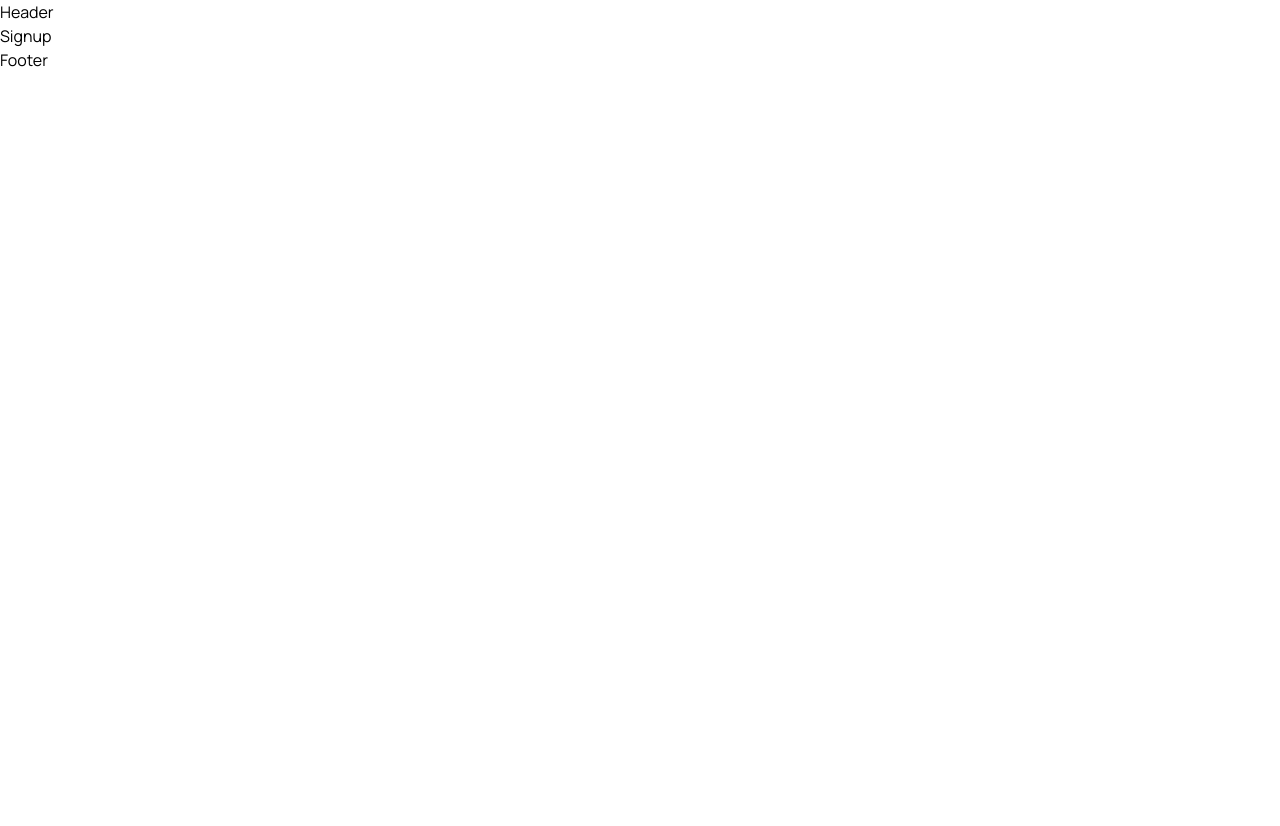
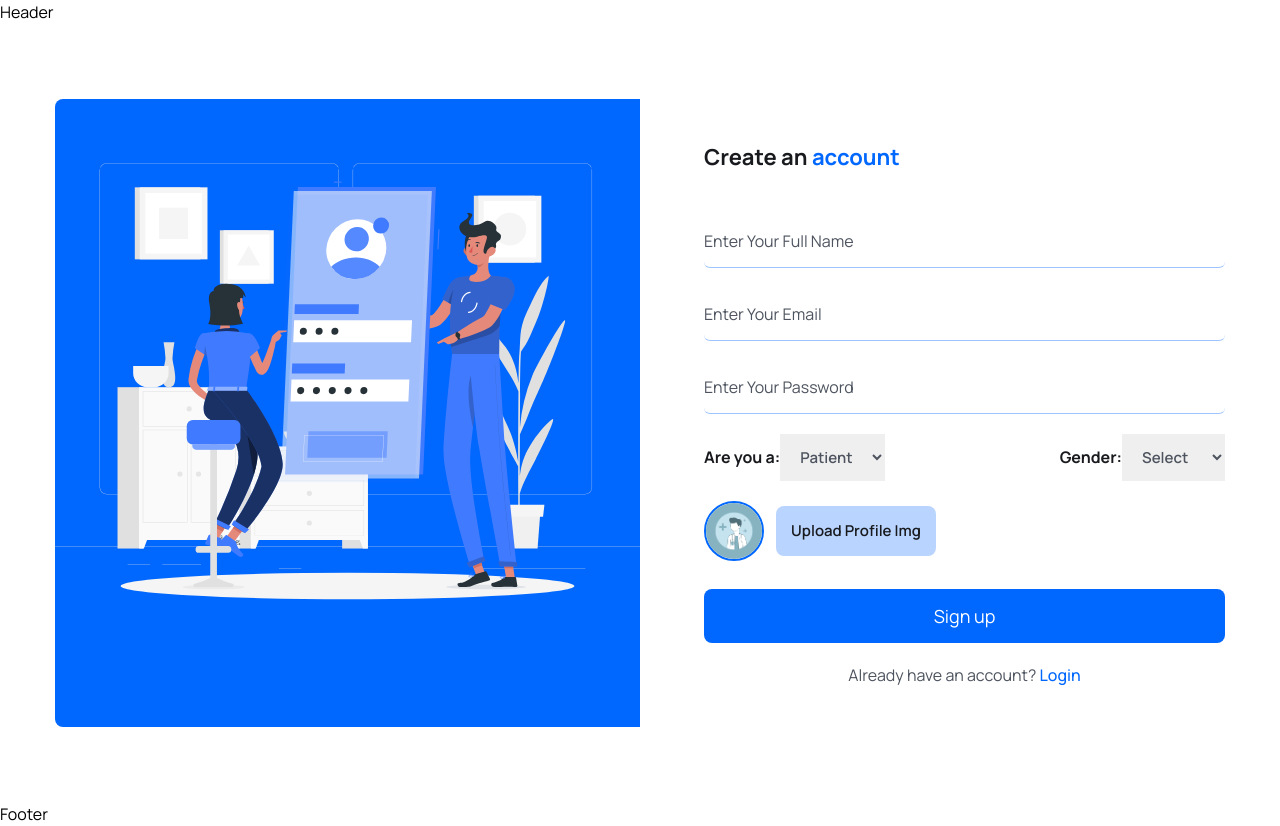
Before and after one commit to mohamedEssamMo/Mentoring_platform, a React (Vite) app in the folder frontend/: page /register in a window 1280 px wide. Before the commit the page ends 800 px from the top, so only its background shows below. Built offline with nearby package versions, Linux system fonts and the light colour scheme.

Commit message:
Added Login and Signup pages with assets

```diff
--- a/frontend/src/pages/Login.jsx
+++ b/frontend/src/pages/Login.jsx
@@ -1,9 +1,65 @@
-import React from 'react'
+import { useState } from "react";
+import { Link } from "react-router-dom";
 
 const Login = () => {
+  const [formData, setFormData] = useState({
+    email: "",
+    password: "",
+  });
+  const handleInputChange = (e) => {
+    setFormData({
+      ...formData,
+      [e.target.name]: e.target.value,
+    });
+  };
   return (
-    <div>Login</div>
-  )
-}
+    <section className="px-5 lg:px0">
+      <div className="w-full max-w-[570px] mx-auto rounded-lg shadow-md p-5 md:p-10">
+        <h3 className="text-headingColor text-[22px] leading-9 font-bold mb-10">
+          Hello! <span className="text-primaryColor">Welcome</span> Back
+        </h3>
+        <form className="py-4 md:py-0">
+          <div className="mb-5">
+            <input
+              type="email"
+              placeholder="Enter Your Email"
+              name="email"
+              value={formData.email}
+              onChange={handleInputChange}
+              className="w-full px-4 py-3 border-b border-solid border-[#0066ff61] focus:outline-none focus:border-b-primaryColor text-[16px] leading-7 text-headingColor placeholder:text-textColor rounded-md cursor-pointer"
+              required
+            />
+          </div>
+          <div className="mb-5">
+            <input
+              type="password"
+              placeholder="Enter Your Password"
+              name="password"
+              value={formData.password}
+              onChange={handleInputChange}
+              className="w-full px-4 py-3 border-b border-solid border-[#0066ff61] focus:outline-none focus:border-b-primaryColor text-[16px] leading-7 text-headingColor placeholder:text-textColor rounded-md cursor-pointer"
+              required
+            />
+          </div>
+          <div className="mt-7">
+            <button
+              type="submit"
+              className="w-full bg-primaryColor text-white text-[18px] leading-[30px] runded-lg px-4 py-3"
+            >
+              Login
+            </button>
+          </div>
 
-export default Login
+          <p className="mt-5 text-textColor text-center">
+            have an account ?{" "}
+            <Link to="/register" className="text-primaryColor font-medium">
+              Register
+            </Link>
+          </p>
+        </form>
+      </div>
+    </section>
+  );
+};
+
+export default Login;
--- a/frontend/src/pages/Signup.jsx
+++ b/frontend/src/pages/Signup.jsx
@@ -1,9 +1,189 @@
-import React from 'react'
+import { Link } from "react-router-dom";
+import { useState } from "react";
+import signupImg from "../../assets/Imgs/Mobile-login-rafiki.svg";
+import avatar from "../../assets/Imgs/doc-avatar.jpg";
 
 const Signup = () => {
+  const [selectedFile, setSelectedFile] = useState(null);
+  const [previewUrl, setPreviewUrl] = useState("");
+  const [formData, setFormData] = useState({
+    name: "",
+    email: "",
+    password: "",
+    photo: null,
+    gender: "",
+    role: "patient",
+  });
+
+  const handleInputChange = (e) => {
+    const { name, value, files } = e.target;
+    // if the input is a file input, handle file selection and preview
+    if (files && files.length > 0) {
+      const file = files[0];
+      setSelectedFile(file);
+      setPreviewUrl(URL.createObjectURL(file));
+      setFormData({
+        ...formData,
+        photo: file,
+      });
+      return;
+    }
+
+    // otherwise handle text/select inputs
+    setFormData({
+      ...formData,
+      [name]: value,
+    });
+  };
+
+  const submitHandler = async (e) => {
+    e.preventDefault();
+    // Handle form submission logic here
+    console.log(formData);
+  };
+
   return (
-    <div>Signup</div>
-  )
-}
+    <section className="px-5 xl:px-0">
+      <div className="max-w-[1170px] mx-auto">
+        <div className="grid grid-cols-1 lg:grid-cols-2">
+          {/*  - Image or Illustration */}
+          <div className="hidden lg:block bg-primaryColor rounded-l-lg">
+            <figure className="rounded-l-lg">
+              <img
+                src={signupImg}
+                alt="SignupImg"
+                className="w-full rounded-l-lg"
+              />
+            </figure>
+          </div>
 
-export default Signup
+          {/*  - Signup Form */}
+          <div className="rounded-l-lg lg:pl-16 py-10">
+            <h3 className="text-headingColor text-[22px] leading-9 font-bold mb-10">
+              Create an <span className="text-primaryColor">account</span>
+            </h3>
+
+            <form onSubmit={submitHandler}>
+              {/* Name */}
+              <div className="mb-5">
+                <input
+                  type="text"
+                  placeholder="Enter Your Full Name"
+                  name="name"
+                  value={formData.name}
+                  onChange={handleInputChange}
+                  className="w-full pr-4 py-3 border-b border-solid border-[#0066ff61] focus:outline-none focus:border-b-primaryColor text-[16px] leading-7 text-headingColor placeholder:text-textColor rounded-md"
+                  required
+                />
+              </div>
+
+              {/* Email */}
+              <div className="mb-5">
+                <input
+                  type="email"
+                  placeholder="Enter Your Email"
+                  name="email"
+                  value={formData.email}
+                  onChange={handleInputChange}
+                  className="w-full pr-4 py-3 border-b border-solid border-[#0066ff61] focus:outline-none focus:border-b-primaryColor text-[16px] leading-7 text-headingColor placeholder:text-textColor rounded-md"
+                  required
+                />
+              </div>
+
+              {/* Password */}
+              <div className="mb-5">
+                <input
+                  type="password"
+                  placeholder="Enter Your Password"
+                  name="password"
+                  value={formData.password}
+                  onChange={handleInputChange}
+                  className="w-full pr-4 py-3 border-b border-solid border-[#0066ff61] focus:outline-none focus:border-b-primaryColor text-[16px] leading-7 text-headingColor placeholder:text-textColor rounded-md"
+                  required
+                />
+              </div>
+
+              {/* Role & Gender */}
+              <div className="mb-5 flex items-center justify-between w-full">
+                <label className="text-headingColor font-bold text-[16px] leading-7 flex-1">
+                  Are you a:
+                  <select
+                    name="role"
+                    value={formData.role}
+                    onChange={handleInputChange}
+                    className="text-textColor font-semibold text-[15px] leading-7 px-4 py-3 focus:outline-none"
+                  >
+                    <option value="doctor">Doctor</option>
+                    <option value="patient">Patient</option>
+                  </select>
+                </label>
+
+                <label className="text-headingColor font-bold text-[16px] leading-7 flex-1 text-right">
+                  Gender:
+                  <select
+                    name="gender"
+                    value={formData.gender}
+                    onChange={handleInputChange}
+                    className="text-textColor font-semibold text-[15px] leading-7 px-4 py-3 focus:outline-none"
+                  >
+                    <option value="">Select</option>
+                    <option value="male">Male</option>
+                    <option value="female">Female</option>
+                  </select>
+                </label>
+              </div>
+
+              {/* Avatar Upload */}
+              <div className="mb-5 flex items-center gap-3">
+                <figure className="w-[60px] h-[60px] rounded-full border-2 border-solid border-primaryColor flex items-center justify-center">
+                  <img
+                    src={previewUrl || avatar}
+                    alt="profilePic"
+                    className="w-full h-full rounded-full object-cover"
+                  />
+                </figure>
+
+                <div className="relative w-[160px] h-[50px]">
+                  <input
+                    type="file"
+                    name="photo"
+                    id="customFile"
+                    onChange={handleInputChange}
+                    accept=".jpg,.png"
+                    className="absolute top-0 left-0 w-full h-full opacity-0 cursor-pointer"
+                  />
+                  <label
+                    htmlFor="customFile"
+                    className="absolute top-0 left-0 w-full h-full flex items-center justify-center text-center text-[15px] leading-6 bg-[#0066ff46] text-headingColor font-semibold rounded-lg cursor-pointer"
+                  >
+                    Upload Profile Img
+                  </label>
+                </div>
+              </div>
+
+              {/* Submit */}
+              <div className="mt-7">
+                <button
+                  type="submit"
+                  className="w-full bg-primaryColor text-white text-[18px] leading-[30px] rounded-lg px-4 py-3"
+                >
+                  Sign up
+                </button>
+              </div>
+
+              {/* Login Link */}
+              <p className="mt-5 text-textColor text-center">
+                Already have an account?{" "}
+                <Link to="/login" className="text-primaryColor font-medium">
+                  Login
+                </Link>
+              </p>
+            </form>
+          </div>
+        </div>
+      </div>
+    </section>
+  );
+};
+
+export default Signup;
--- a/frontend/src/routes/Routers.jsx
+++ b/frontend/src/routes/Routers.jsx
@@ -1,31 +1,29 @@
-import React from 'react'
-import Home from '../pages/Home';
-import Services from '../pages/Services';
-import Contact from '../pages/Contact';
-import Login from '../pages/Login'
-import Signup from '../pages/Signup';
-import Doctors from '../pages/Doctors/Doctors';
-import DoctorDetails from '../pages/Doctors/DoctorDetails';
-import Notfound from '../pages/NotFound'
+import React from "react";
+import Home from "../pages/Home";
+import Services from "../pages/Services";
+import Contact from "../pages/Contact";
+import Login from "../pages/Login";
+import Signup from "../pages/Signup";
+import Doctors from "../pages/Doctors/Doctors";
+import DoctorDetails from "../pages/Doctors/DoctorDetails";
+import Notfound from "../pages/NotFound";
 
-import {Routes, Route} from 'react-router-dom';
-
+import { Routes, Route } from "react-router-dom";
 
 const Routers = () => {
   return (
     <Routes>
-      <Route path='/' element={<Home />} />
-      <Route path='/home' element={<Home />} />
-      <Route path='/services' element={<Services />} />
-      <Route path='/contact' element={<Contact />} />
-      <Route path='/login' element={<Login />} />
-      <Route path='/register' element={<Signup />} />
-      <Route path='/doctors' element={<Doctors />} />
-      <Route path='/doctors/:id' element={<DoctorDetails />} />
-      <Route path='*' element={<Notfound />} />
+      <Route path="/" element={<Home />} />
+      <Route path="/home" element={<Home />} />
+      <Route path="/services" element={<Services />} />
+      <Route path="/contact" element={<Contact />} />
+      <Route path="/login" element={<Login />} />
+      <Route path="/register" element={<Signup />} />
+      <Route path="/doctors" element={<Doctors />} />
+      <Route path="/doctors/:id" element={<DoctorDetails />} />
+      <Route path="*" element={<Notfound />} />
+    </Routes>
+  );
+};
 
-    </Routes>
-  )
-}
-
-export default Routers
+export default Routers;
```
Also changed, not shown: frontend/assets/Imgs/Mobile-login-rafiki.svg (added), frontend/assets/Imgs/doc-avatar.jpg (added).
